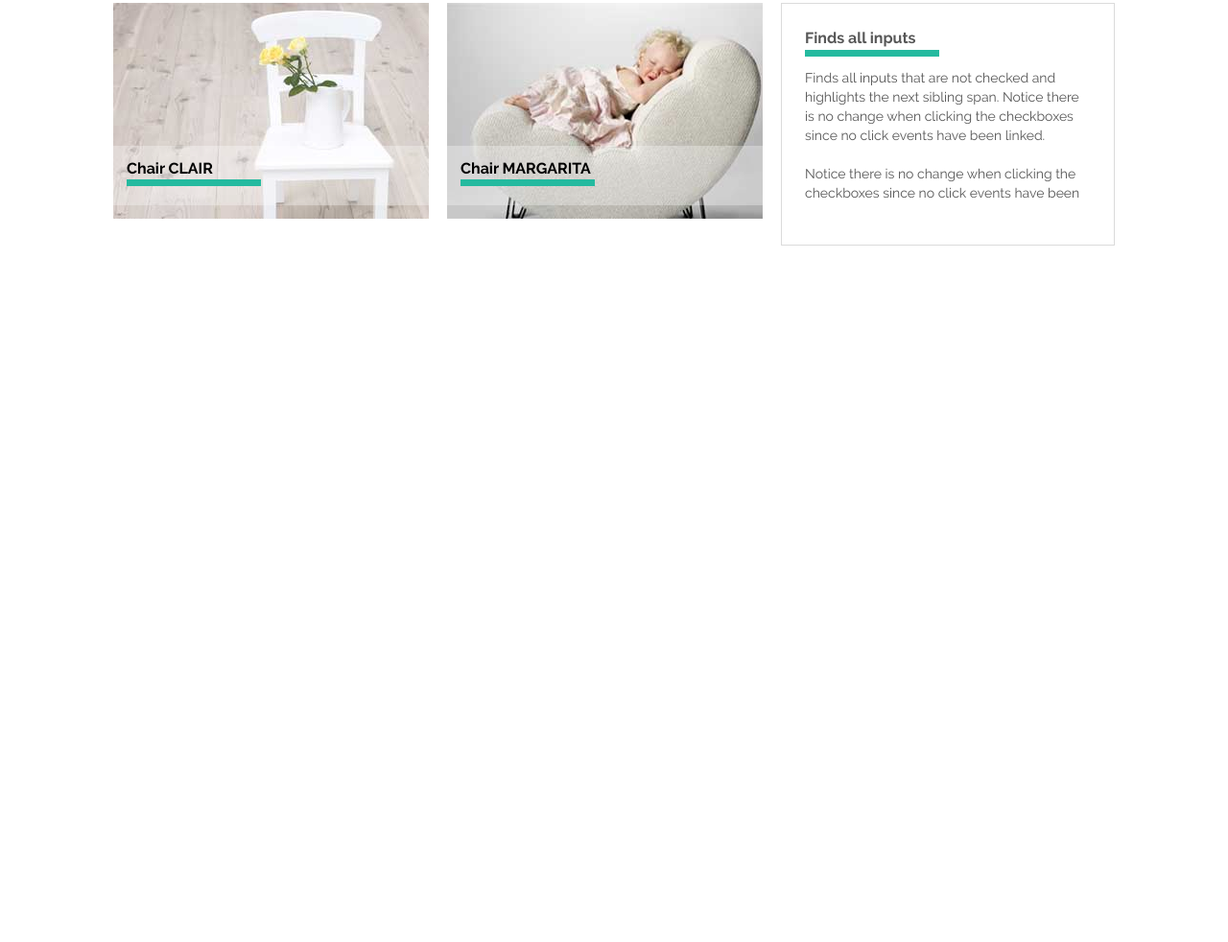
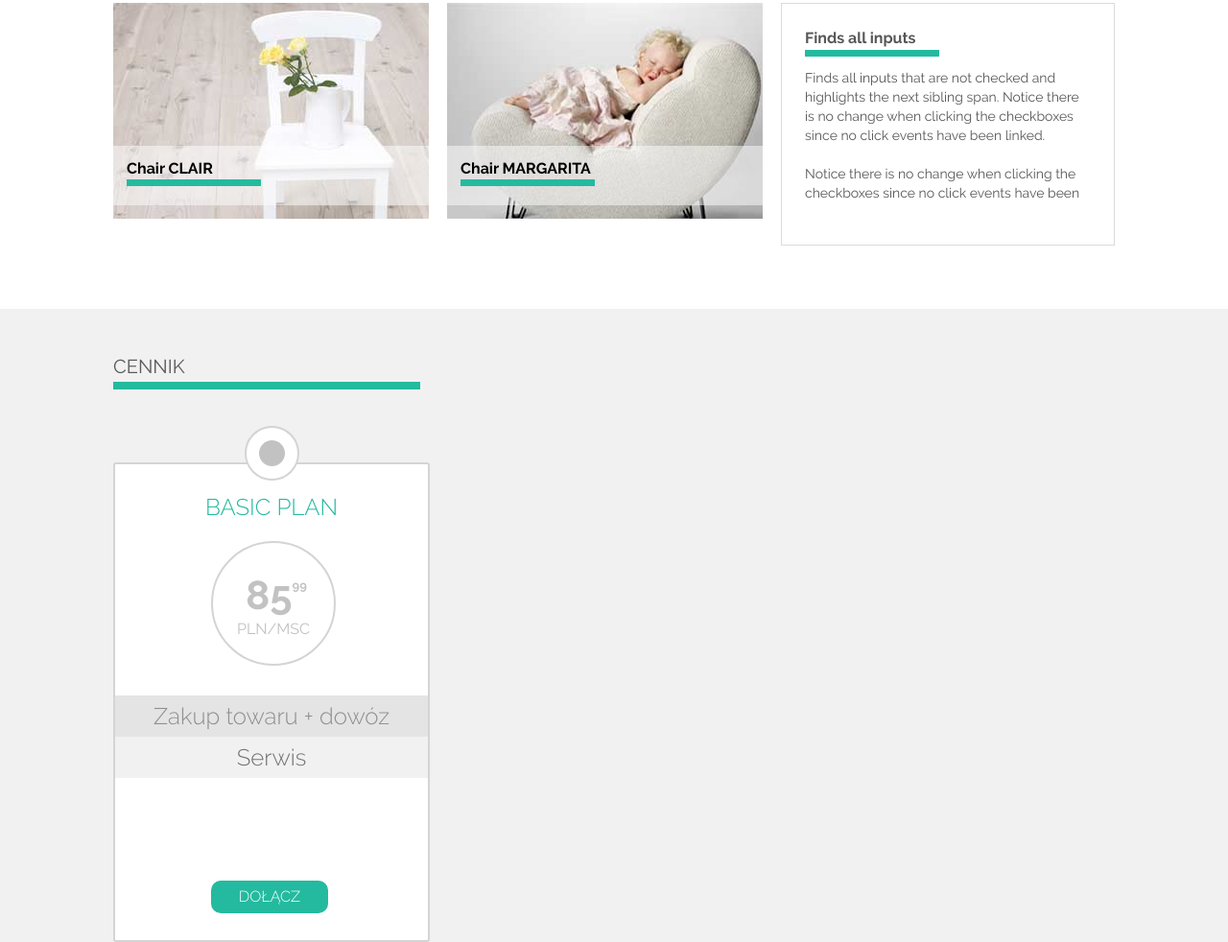
Before and after one commit to macmenak/Sit-on-chair_website, a plain HTML site: page index.html in a window 1280 px wide. Shown: the part 570-1552 px from the top of the page at 96% size. Before the commit the page ends 922 px from the top, so only its background shows below. Drawn offline with Linux system fonts and the light colour scheme.

Commit message:
First price plan

```diff
--- a/css/style.css
+++ b/css/style.css
@@ -280,7 +280,7 @@ em {
 }
 
 #products {
-    padding: 27px 0 96px 0;
+    padding: 27px 0 66px 0;
 }
 
 #products h2 {
@@ -317,7 +317,7 @@ em {
 .product .title {
     width: 100%;
     height: 62px;
-    background-color: rgba(255, 255, 255, 0.3);
+    background-color: rgba(255, 255, 255, 0.5);
     position: absolute;
     margin-top: -80px;
     padding-left:14px;
@@ -331,3 +331,138 @@ a.overlay {
     position: absolute;
     margin-top: -229px;
 }
+
+#prices {
+    background-color: #f1f1f1;
+}
+
+#prices h2{
+    font-size: 20px;
+    font-weight: 400;
+    text-transform: uppercase;
+    color: #5a5a5a;
+    margin: 48px 0 76px 0;
+}
+
+#prices h2:after {
+    content: '';
+    display: block;
+    margin-top:4px;
+    width: 320px;
+    height: 8px;
+    background-color: #24ba9f;
+}
+
+
+.price-plan {
+    width: 330px;
+    height: 500px;
+    background-color: #ffffff;
+    border: 2px solid #d4d4d4;
+    border-radius: 3px;
+    position: relative;
+}
+
+.circle, .circle .inner {
+    position: absolute;
+    border-radius: 50%;
+}
+
+.circle {
+    background-color: #ffffff;
+    border: 2px solid #d4d4d4;
+    width: 57px;
+    height: 57px;
+    left: 135px;
+    top: -40px;
+}
+
+.inner {
+    background-color: #c2c2c2;
+    width: 27px;
+    height: 27px;
+    top: 13px;
+    left: 13px;
+}
+
+.price-plan .name {
+    text-transform: uppercase;
+    color: #24ba9f;
+    font-weight: 200;
+    font-size: 24px;
+    text-align: center;
+    margin-top: 30px;
+}
+
+.priceWrapper {
+    position: absolute;
+    border: 2px solid #d4d4d4;
+    border-radius: 50%;
+    width: 130px;
+    height: 130px;
+    top: 80px;
+    left: 100px;
+}
+
+ul.features {
+    margin-top: 182px;
+    text-align: center;
+    list-style: none;
+}
+
+a.join {
+    display: block;
+    position: absolute;
+    bottom: 28px;
+    left: 100px;
+    width: 122px;
+    height: 34px;
+    font-size: 16px;
+    font-weight: 200;
+    line-height: 34px;
+    color: #ffffff;
+    background-color: #24ba9f;
+    text-transform: uppercase;
+    border-radius: 10px;
+    text-align: center;
+}
+
+.price {
+    font-size: 42px;
+    font-weight: bold;
+    position: absolute;
+    top: 30px;
+    left: 34px;
+    color: #c2c2c2;
+}
+
+.price sup {
+    font-size: 13px;
+    position: relative;
+    line-height: 0;
+    top: -5px;
+}
+
+.perMonth {
+    position: absolute;
+    top: 80px;
+    left: 25px;
+    color: #c2c2c2;
+}
+
+.features li{
+    height: 43px;
+    line-height: 43px;
+    font-size: 24px;
+    font-weight: 200;
+}
+
+.features li:nth-child(2n+1) {
+    background-color: #e4e4e4;
+    color: #8f8f8f;
+}
+
+.features li:nth-child(2n) {
+    background-color: #f1f1f1;
+    color: #727272;
+}
--- a/index.html
+++ b/index.html
@@ -93,6 +93,22 @@
         </div>
     </section>
     <section id="prices">
+        <div class="main_width clearfix">
+            <h2>Cennik</h2>
+            <div class="price-plan">
+                <div class="circle"><div class="inner"></div></div>
+                <h3 class="name">Basic plan</h3>
+                <div class="priceWrapper">
+                    <div class="price">85<sup>99</sup></div>
+                    <div class="perMonth">PLN/MSC</div>
+                </div>
+                <ul class="features">
+                    <li>Zakup towaru + dowóz</li>
+                    <li>Serwis</li>
+                </ul>
+                <a href="#" class="join">Dołącz</a>
+            </div>
+        </div>
     </section>
     <section id="contact">
     </section>
```
